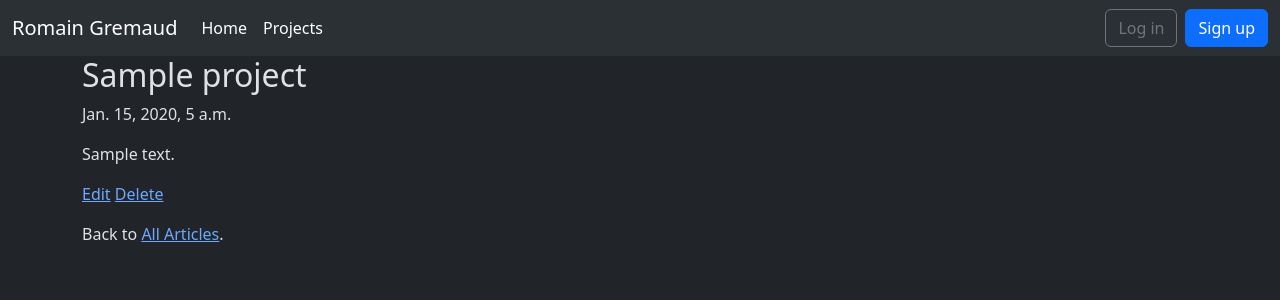
After one commit to rgremaud/personal-site, a Django app: page /projects/1/ in a window 1280 px wide. The commit adds this page. Shown: the top 300 px of the page. Run offline with Django 5.2, Linux system fonts and the light colour scheme; tables that the repository leaves empty hold one stand-in row (values such as "Sample post"); parts of the project's set-up code (start-up, migrations or seed data) failed here and were passed over.

Commit message:
build out project views and simplify navbar

```diff
--- a/projects/urls.py
+++ b/projects/urls.py
@@ -5,11 +5,13 @@ from .views import (
     ProjectDetailView,
     ProjectUpdateView,
     ProjectDeleteView,
+    ProjectCreateView,
 )
 
 urlpatterns = [
     path("<int:pk>/", ProjectDetailView.as_view(), name="project_detail"),
     path("<int:pk>/edit/", ProjectUpdateView.as_view(), name="project_edit"),
     path("<int:pk>/delete/", ProjectDeleteView.as_view(), name="project_delete"),
+    path("new/", ProjectCreateView.as_view(), name="project_new"),
     path("", ProjectListView.as_view(), name="project_list"),
 ]
--- a/projects/views.py
+++ b/projects/views.py
@@ -1,5 +1,5 @@
 from django.views.generic import ListView, DetailView
-from django.views.generic.edit import UpdateView, DeleteView
+from django.views.generic.edit import UpdateView, DeleteView, CreateView
 from django.urls import reverse_lazy
 from .models import Project
 
@@ -27,3 +27,12 @@ class ProjectDeleteView(DeleteView):
     model = Project
     template_name = "project_delete.html"
     success_url = reverse_lazy("project_list")
+
+
+class ProjectCreateView(CreateView):
+    model = Project
+    template_name = "project_new.html"
+    fields = (
+        "title",
+        "body",
+    )
--- a/templates/base.html
+++ b/templates/base.html
@@ -13,19 +13,23 @@
     <!--Navbar testing-->
     <nav class="navbar navbar-expand-lg bg-body-tertiary">
         <div class="container-fluid">
-            <a class="navbar-brand" href="#">
-                <img src="/media/logo.svg" alt="Logo" width="30" height="24" class="d-inline-block align-text-top"></a>
-            <button class="navbar-toggler" type="button" data-bs-toggle="collapse" data-bs-target="#navbarNavAltMarkup"
-                aria-controls="navbarNavAltMarkup" aria-expanded="false" aria-label="Toggle navigation">
+            <a class="navbar-brand" href="{% url 'home' %}">Romain Gremaud</a>
+            <button class="navbar-toggler" type="button" data-bs-toggle="collapse"
+                data-bs-target="#navbarSupportedContent" aria-controls="navbarSupportedContent" aria-expanded="false"
+                aria-label="Toggle navigation">
                 <span class="navbar-toggler-icon"></span>
             </button>
-            <div class="collapse navbar-collapse" id="navbarNavAltMarkup">
-                <div class="navbar-nav">
-                    <a class="nav-link active" aria-current="page" href="#">Home</a>
-                    <a class="nav-link" href="#">Projects</a>
-                    <a class="nav-link" href="#">About</a>
-                </div>
-                {% if user.is_authenticated %}
+            <div class="collapse navbar-collapse" id="navbarSupportedContent">
+                <ul class="navbar-nav me-auto mb-2 mb-lg-0">
+                    <li class="nav-item">
+                        <a class="nav-link active" aria-current="page" href="{% url 'home' %}">Home</a>
+                    </li>
+                    <li class="nav-item">
+                        <a class="nav-link active" aria-current="page" href="{% url 'project_list' %}">Projects</a>
+                    </li>
+                    {% if user.is_authenticated %}
+                    <li><a href="{% url 'project_new' %}" class="nav-link active">+ New</a></li>
+                </ul>
                 <div class="mr-auto">
                     <ul class="navbar-nav">
                         <li class="nav-item dropdown">
@@ -54,15 +58,12 @@
                 <div class="mr-auto">
                     <form class="form d-flex">
                         <a href="{% url 'login' %}" class="btn btn-outline-secondary">Log in</a>
-                        <a href="{% url 'signup' %}" class="btn btn-outline-primary">Sign up</a>
+                        <a href="{% url 'signup' %}" class="btn btn-primary ms-2">Sign up</a>
                     </form>
                 </div>
                 {% endif %}
             </div>
         </div>
-        </div>
-    </nav>
-    </div>
     </nav>
     <!--End navbar testing-->
 
--- /dev/null
+++ b/templates/project_detail.html
@@ -0,0 +1,15 @@
+{% extends "base.html" %}
+
+{% block content %}
+<div class="project-entry">
+    <h2>{{ object.title }}</h2>
+    <p> {{ object.date }}</p>
+    <p>{{ object.body }}</p>
+</div>
+<div>
+    <p><a href="{% url 'project_edit' project.pk %}">Edit</a>
+        <a href="{% url 'project_delete' project.pk %}">Delete</a>
+    </p>
+    <p>Back to <a href="{% url 'project_list' %}">All Articles</a>.</p>
+</div>
+{% endblock content %}
--- a/templates/project_list.html
+++ b/templates/project_list.html
@@ -7,7 +7,7 @@
 <div class="card">
   <div class="card-header">
     <span class="fw-bold">
-      <a href="#">{{ project.title }}</a>
+      <a href="{{ project.get_absolute_url }}">{{ project.title }}</a>
     </span> &middot;
     <span class="text-muted"> {{ project.date }}</span>
   </div>
@@ -15,7 +15,8 @@
     {{ project.body }}
   </div>
   <div class="card-footer text-center text-muted">
-    <a href="#">Edit</a> <a href="#">Delete</a>
+    <a href="{% url 'project_edit' project.pk %}">Edit</a>
+    <a href="{% url 'project_delete' project.pk %}">Delete</a>
   </div>
 </div>
 <br />
```
Also changed, not shown: templates/current_nav.html (added, +54 -0 lines), templates/project_delete.html (added, +9 -0 lines), templates/project_edit.html (added, +10 -0 lines), templates/project_new.html (added, +10 -0 lines).
